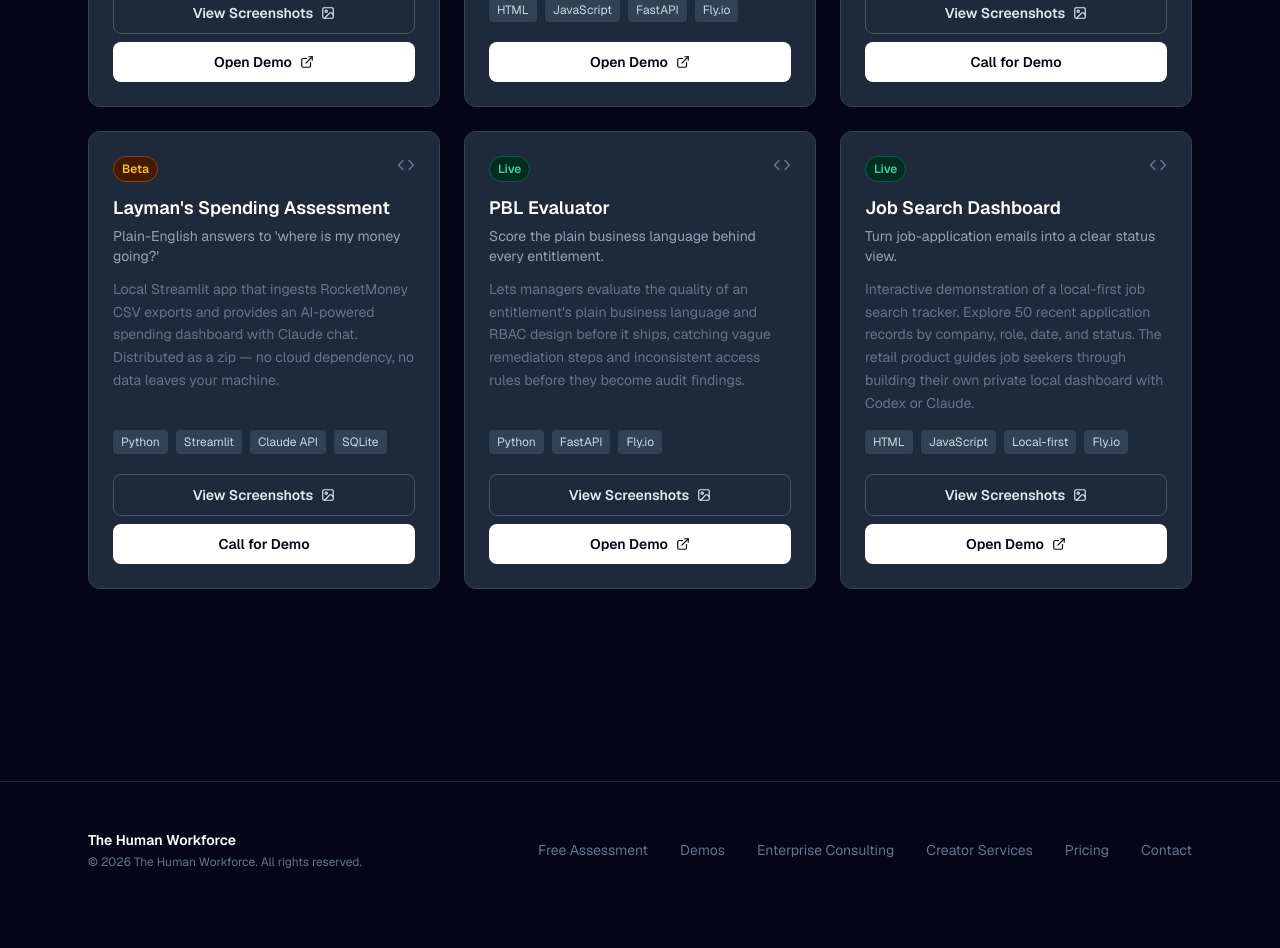
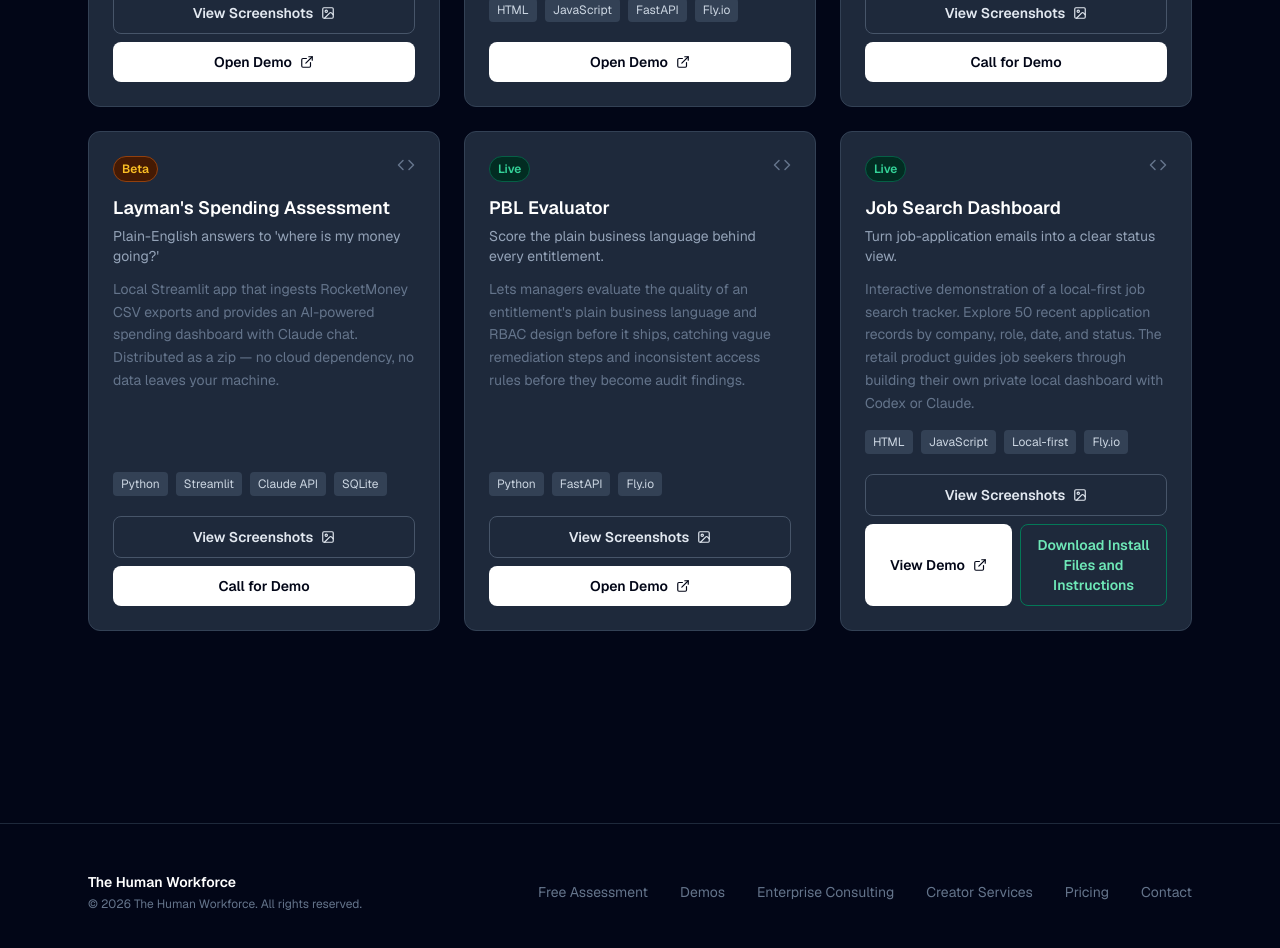
Before and after one commit to cjmurphy4810/human-workforce-consulting, a Next.js app: page /demos in a window 1280 px wide. Shown: the part 1280-2228 px from the top of the page. Before the commit the page ends 2198 px from the top, so only its background shows below. Built offline with nearby package versions, Linux system fonts and the light colour scheme.

Commit message:
Add free kit download to demo catalog

```diff
--- a/src/components/DemoCard.tsx
+++ b/src/components/DemoCard.tsx
@@ -63,6 +63,25 @@ export default function DemoCard({ demo }: DemoCardProps) {
         >
           Call for Demo
         </a>
+      ) : demo.download_url ? (
+        <div className="grid gap-2 sm:grid-cols-2">
+          <a
+            href={demo.live_url}
+            target="_blank"
+            rel="noopener noreferrer"
+            className="flex items-center justify-center gap-2 w-full min-h-11 px-3 py-2.5 rounded-lg bg-white text-slate-950 text-sm font-semibold hover:bg-slate-100 transition-colors"
+          >
+            View Demo
+            <ExternalLink size={14} />
+          </a>
+          <a
+            href={demo.download_url}
+            download
+            className="flex items-center justify-center gap-2 w-full min-h-11 px-3 py-2.5 rounded-lg border border-emerald-700 text-emerald-300 text-center text-sm font-semibold hover:bg-emerald-950 transition-colors"
+          >
+            Download Install Files and Instructions
+          </a>
+        </div>
       ) : (
         <a
           href={demo.live_url}
--- a/src/content/demos.json
+++ b/src/content/demos.json
@@ -100,6 +100,7 @@
     "tagline": "Turn job-application emails into a clear status view.",
     "description": "Interactive demonstration of a local-first job search tracker. Explore 50 recent application records by company, role, date, and status. The retail product guides job seekers through building their own private local dashboard with Codex or Claude.",
     "live_url": "https://human-workforce-job-search-demo.fly.dev",
+    "download_url": "https://human-workforce-job-search-demo.fly.dev/downloads/HumanWorkforce-Job-Search-Dashboard-Free-Kit.zip",
     "github_url": "https://human-workforce-job-search-demo.fly.dev",
     "tech_stack": ["HTML", "JavaScript", "Local-first", "Fly.io"],
     "status": "live",
--- a/src/types/index.ts
+++ b/src/types/index.ts
@@ -9,6 +9,7 @@ export interface Demo {
   status: 'live' | 'beta' | 'coming_soon'
   category: string
   screenshot_url?: string
+  download_url?: string
 }
 
 export interface Expert {
```
Also changed, not shown: 1 other file (tests, documents, lock files or other folders).
